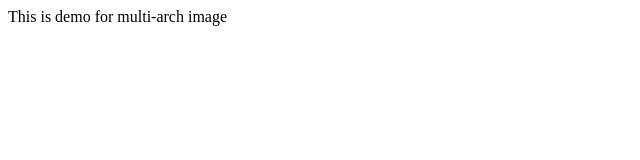
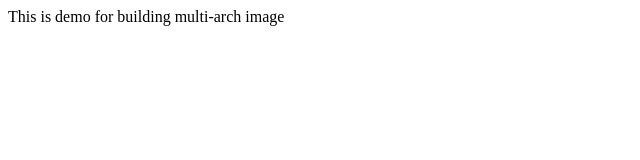
Before and after one commit to haicasgox/image-multiarch, a plain HTML site: page index.html in a window 1280 px wide. Shown: the full height of the page, 0-640 px from the left. Drawn offline with Linux system fonts and the light colour scheme.

Commit message:
update workflow

```diff
--- a/index.html
+++ b/index.html
@@ -1,5 +1,5 @@
 <html>
     <body>
-        This is demo for multi-arch image
+        This is demo for building multi-arch image
     </body>
 </html>
```
